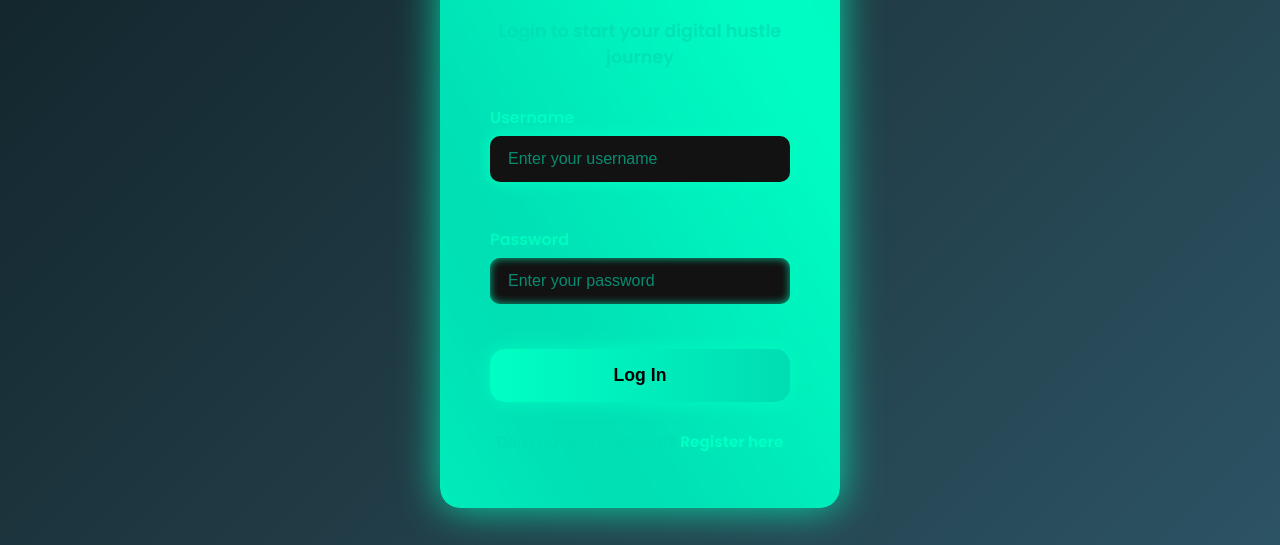
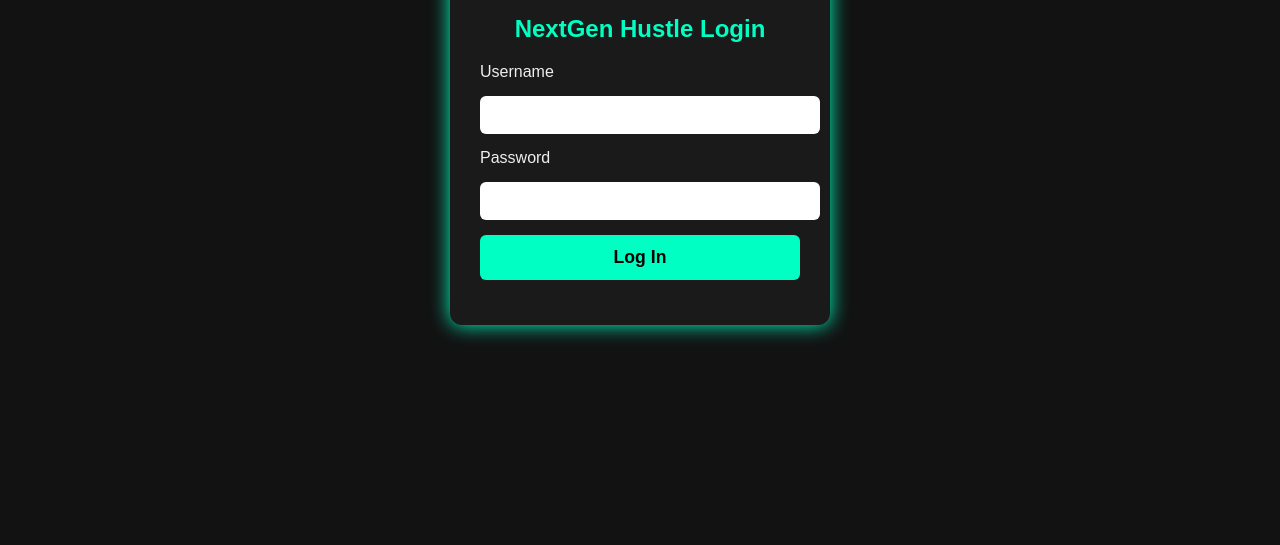
Before and after one commit to AronNextGen/nextgen-hustle, a plain HTML site: page index.html in a window 1280 px wide. Shown: the part 255-800 px from the top of the page. Drawn offline with Linux system fonts and the light colour scheme.

Commit message:
Update index.html

```diff
--- a/index.html
+++ b/index.html
@@ -5,251 +5,89 @@
 <meta name="viewport" content="width=device-width, initial-scale=1" />
 <title>NextGen Hustle - Login</title>
 <style>
-  @import url('https://fonts.googleapis.com/css2?family=Poppins:wght@400;600;700&display=swap');
-  * {
-    box-sizing: border-box;
-  }
   body {
+    font-family: Arial, sans-serif;
+    background: #121212;
+    color: #eee;
+    display: flex;
+    justify-content: center;
+    align-items: center;
+    height: 100vh;
     margin: 0;
-    background: linear-gradient(135deg, #0f2027, #203a43, #2c5364);
-    font-family: 'Poppins', sans-serif;
-    color: #e0e0e0;
-    min-height: 100vh;
-    display: flex;
-    align-items: center;
-    justify-content: center;
-    user-select: none;
-  }
-  .login-container {
-    background: rgba(10, 10, 10, 0.9);
-    padding: 40px 50px;
-    border-radius: 20px;
-    width: 400px;
-    box-shadow: 0 0 40px #00ffc3cc;
-    display: flex;
-    flex-direction: column;
-    align-items: center;
-    position: relative;
-    overflow: hidden;
-  }
-  .login-container::before {
-    content: '';
-    position: absolute;
-    top: -30%;
-    left: -30%;
-    width: 160%;
-    height: 160%;
-    background: linear-gradient(60deg, #00ffc3, #00ddb3, #00ffc3, #00ddb3);
-    animation: gradientShift 6s linear infinite;
-    filter: blur(40px);
-    z-index: 0;
-  }
-  @keyframes gradientShift {
-    0% {
-      background-position: 0% 50%;
-    }
-    100% {
-      background-position: 100% 50%;
-    }
-  }
-  .login-container * {
-    position: relative;
-    z-index: 1;
-  }
-  h1 {
-    margin-bottom: 15px;
-    font-weight: 700;
-    color: #00ffc3;
-    letter-spacing: 3px;
-    font-size: 2.8rem;
-    user-select: none;
-  }
-  p.subtitle {
-    margin-bottom: 35px;
-    font-weight: 600;
-    font-size: 1.1rem;
-    color: #00ddb3cc;
-    text-align: center;
   }
   form {
+    background: #1a1a1a;
+    padding: 30px;
+    border-radius: 12px;
+    box-shadow: 0 0 20px #00ffc3;
+    width: 320px;
+  }
+  label, input, button {
+    display: block;
     width: 100%;
+    margin-bottom: 15px;
   }
-  label {
-    font-weight: 600;
+  input {
+    padding: 10px;
+    border: none;
+    border-radius: 6px;
     font-size: 1rem;
-    display: block;
-    margin-bottom: 6px;
-    color: #00ffc3dd;
-  }
-  input[type="text"],
-  input[type="password"] {
-    width: 100%;
-    padding: 14px 18px;
-    margin-bottom: 25px;
-    border-radius: 10px;
-    border: none;
-    background: #121212;
-    color: #eee;
-    font-size: 1rem;
-    box-shadow: inset 0 0 8px #00ffc3bb;
-    transition: box-shadow 0.3s ease;
-  }
-  input[type="text"]:focus,
-  input[type="password"]:focus {
-    outline: none;
-    box-shadow: 0 0 15px #00ffc3;
-  }
-  .error-message {
-    color: #ff4c60;
-    font-size: 0.9rem;
-    margin-top: -18px;
-    margin-bottom: 18px;
-    height: 20px;
-    font-weight: 600;
-    text-align: center;
   }
   button {
-    width: 100%;
-    padding: 16px 0;
-    font-weight: 700;
+    background: #00ffc3;
+    border: none;
+    padding: 12px;
+    border-radius: 6px;
+    font-weight: bold;
+    cursor: pointer;
+    color: #000;
     font-size: 1.1rem;
-    border: none;
-    border-radius: 15px;
-    background: linear-gradient(90deg, #00ffc3, #00ddb3);
-    color: #000;
-    cursor: pointer;
-    box-shadow: 0 0 20px #00ffc3cc;
-    transition: background 0.3s ease, box-shadow 0.3s ease;
-    user-select: none;
   }
   button:hover {
-    background: linear-gradient(90deg, #00ddb3, #00ffc3);
-    box-shadow: 0 0 40px #00ffc3ff;
-  }
-  .register-link {
-    margin-top: 28px;
-    text-align: center;
-    font-size: 0.95rem;
-    color: #00ddb3cc;
-  }
-  .register-link a {
-    color: #00ffc3;
-    text-decoration: none;
-    font-weight: 700;
-  }
-  .register-link a:hover {
-    text-decoration: underline;
-  }
-  /* Animations for form fields */
-  input::placeholder {
-    color: #00ddb399;
-  }
-  /* Responsive */
-  @media (max-width: 480px) {
-    .login-container {
-      width: 90vw;
-      padding: 30px 25px;
-    }
-    h1 {
-      font-size: 2.2rem;
-    }
+    background: #00ddb3;
   }
 </style>
 </head>
 <body>
-  <div class="login-container" role="main" aria-labelledby="login-title">
-    <h1 id="login-title">NextGen Hustle</h1>
-    <p class="subtitle">Login to start your digital hustle journey</p>
-    <form id="loginForm" novalidate>
-      <label for="username">Username</label>
-      <input
-        type="text"
-        id="username"
-        name="username"
-        placeholder="Enter your username"
-        autocomplete="username"
-        aria-required="true"
-        aria-describedby="usernameError"
-      />
-      <div class="error-message" id="usernameError" aria-live="assertive"></div>
 
-      <label for="password">Password</label>
-      <input
-        type="password"
-        id="password"
-        name="password"
-        placeholder="Enter your password"
-        autocomplete="current-password"
-        aria-required="true"
-        aria-describedby="passwordError"
-      />
-      <div class="error-message" id="passwordError" aria-live="assertive"></div>
+<form id="loginForm" aria-label="Login form">
+  <h2 style="text-align:center; margin-bottom:20px; color:#00ffc3;">NextGen Hustle Login</h2>
+  <label for="username">Username</label>
+  <input id="username" type="text" required autocomplete="username" />
 
-      <button type="submit" aria-label="Log in">Log In</button>
-    </form>
-    <p class="register-link">
-      Don't have an account?
-      <a href="#" id="registerLink">Register here</a>
-    </p>
-  </div>
+  <label for="password">Password</label>
+  <input id="password" type="password" required autocomplete="current-password" />
+
+  <button type="submit">Log In</button>
+</form>
 
 <script>
-  // Simple client-side "database" of users (username: password)
-  const usersDB = {
-    'student1': 'password123',
-    'hustler2025': 'nextgenrocks',
-    'alice': 'alice2025',
-    'bob': 'bobsecret',
+  // Hardcoded demo credentials
+  const validUser = {
+    username: "user123",
+    password: "pass123"
   };
 
-  const loginForm = document.getElementById('loginForm');
-  const usernameInput = document.getElementById('username');
-  const passwordInput = document.getElementById('password');
-  const usernameError = document.getElementById('usernameError');
-  const passwordError = document.getElementById('passwordError');
-  const registerLink = document.getElementById('registerLink');
+  const form = document.getElementById('loginForm');
+  form.addEventListener('submit', function(e) {
+    e.preventDefault();
+    const username = document.getElementById('username').value.trim();
+    const password = document.getElementById('password').value;
 
-  function validate() {
-    let valid = true;
-    usernameError.textContent = '';
-    passwordError.textContent = '';
-
-    if (!usernameInput.value.trim()) {
-      usernameError.textContent = 'Username is required';
-      valid = false;
-    } else if (!usersDB[usernameInput.value.trim()]) {
-      usernameError.textContent = 'Username not found';
-      valid = false;
-    }
-
-    if (!passwordInput.value.trim()) {
-      passwordError.textContent = 'Password is required';
-      valid = false;
-    } else if (usersDB[usernameInput.value.trim()] !== passwordInput.value) {
-      passwordError.textContent = 'Incorrect password';
-      valid = false;
-    }
-
-    return valid;
-  }
-
-  loginForm.addEventListener('submit', e => {
-    e.preventDefault();
-    if (validate()) {
-      // Save user login to localStorage
-      localStorage.setItem('loggedInUser', usernameInput.value.trim());
-      // Redirect to dashboard
+    if(username === validUser.username && password === validUser.password) {
+      localStorage.setItem('loggedIn', 'true');
+      localStorage.setItem('username', username);
       window.location.href = 'dashboard.html';
+    } else {
+      alert('Incorrect username or password.');
     }
   });
 
-  registerLink.addEventListener('click', e => {
-    e.preventDefault();
-    alert('Registration is currently disabled.');
-  });
+  // If already logged in, redirect to dashboard
+  if(localStorage.getItem('loggedIn') === 'true') {
+    window.location.href = 'dashboard.html';
+  }
+</script>
 
-  // Autofocus username on load
-  usernameInput.focus();
-</script>
 </body>
 </html>
```
